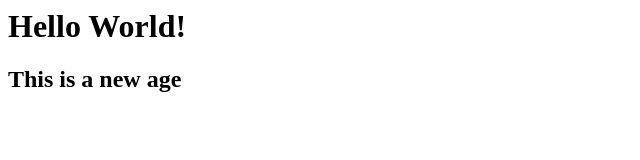
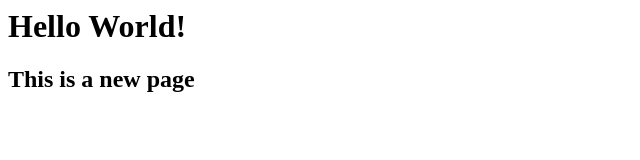
Before and after one commit to ats423/d3labs, a plain HTML site: page index.html in a window 1280 px wide. Shown: the full height of the page, 0-640 px from the left. Drawn offline with Linux system fonts and the light colour scheme.

Commit message:
Add index file

```diff
--- a/index.html
+++ b/index.html
@@ -1,7 +1,7 @@
 <html>
 	<body>
 		<h1>Hello World!</h1>
-		<h2>This is a new age</h1>
+		<h2>This is a new page</h1>
 	</body>
 
 
```
